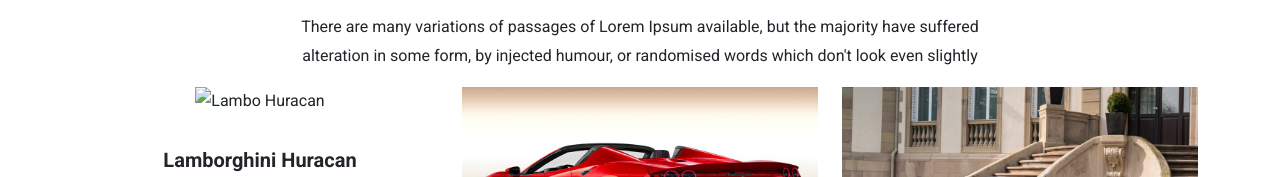
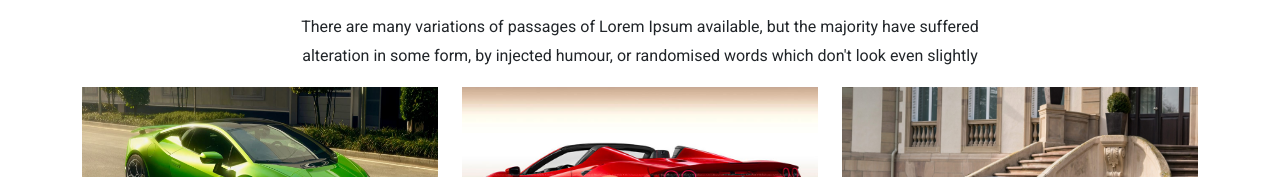
Before and after one commit to joelgacho/bootstrap-responsive-website, a plain HTML site: page index.html in a window 1280 px wide. Shown: the part 711-888 px from the top of the page. Drawn offline with nearby package versions, Linux system fonts and the light colour scheme.

Commit message:
Add files via upload

```diff
--- a/index.html
+++ b/index.html
@@ -105,7 +105,7 @@
               <div class="col-md-4" data-aos="zoom-in">
                   <div class="service">
                       <div class="service-img">
-                          <img src="img/huracan.JPG" alt="Lambo Huracan">
+                          <img src="huracan.JPG" alt="Lambo Huracan">
                           <div class="icon"><i class="icon-browser"></i></div>
                       </div>
                       <h5 class="mt-2 pt-4">Lamborghini Huracan</h5>
```
